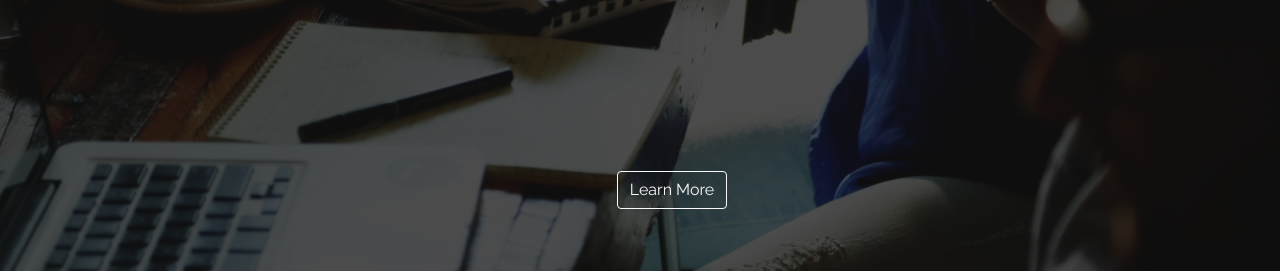
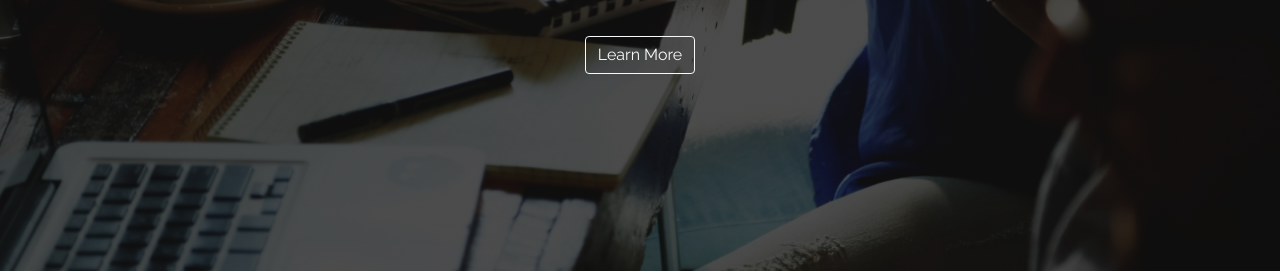
Before and after one commit to ralphenciso/LearnersHub, a plain HTML site: page index.html in a window 1280 px wide. Shown: the part 529-800 px from the top of the page. Drawn offline with Linux system fonts and the light colour scheme.

Commit message:
fixed landing page

```diff
--- a/assets/css/style.css
+++ b/assets/css/style.css
@@ -188,11 +188,10 @@ body {
 
 
 .btncontainer {
+	height: 60px;
+	padding: 0;
+	margin: auto;
 	width: 100%;
-	height: 60px;
-	bottom: 40px;
-	padding: 0 3rem;
-	position: absolute;
 	text-align: center;
 }
 
```
